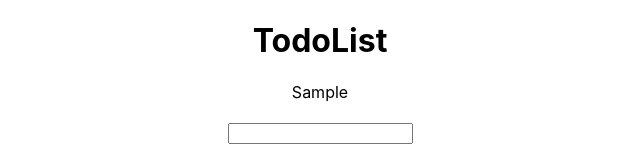
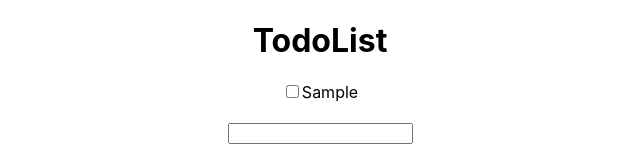
Before and after one commit to Gokulcasper/react_todo, a React (Create React App) app: page / in a window 1280 px wide. Both pictures are taken after typing "Sample" into the empty fields and a click on the button "AddTodo". Shown: the top 163 px of the page, without its empty margins (320-960 px from the left). Built offline with nearby package versions, Linux system fonts and the light colour scheme.

Commit message:
Feat : Use Local storage using Hook

```diff
--- a/package.json
+++ b/package.json
@@ -9,6 +9,7 @@
     "react": "^18.2.0",
     "react-dom": "^18.2.0",
     "react-scripts": "5.0.1",
+    "uuid": "^8.3.2",
     "web-vitals": "^2.1.4"
   },
   "scripts": {
--- a/src/App.js
+++ b/src/App.js
@@ -1,6 +1,7 @@
 import { useState, useRef } from "react";
 import "./App.css";
 import TodoList from "./TodoList";
+import { v4 as uuidv4 } from "uuid";
 
 function App() {
   const [todoList, setTodoList] = useState([]);
@@ -8,15 +9,22 @@ function App() {
   const handleAdd = () => {
     const val = inputRef.current.value;
     const tmpToDo = [...todoList];
-    tmpToDo.push({ id: 1, desc: val, complete: false });
+    tmpToDo.push({ id: uuidv4(), desc: val, complete: false });
     setTodoList(tmpToDo);
     inputRef.current.value = "";
+  };
+
+  const toggleComplete = (id) => {
+    const tmpToDo = [...todoList];
+    const todoElement = tmpToDo.find((todo) => todo.id === id);
+    todoElement.complete = !todoElement.complete;
+    setTodoList(tmpToDo);
   };
 
   return (
     <div className="App">
       <h1>TodoList</h1>
-      <TodoList todoList={todoList} />
+      <TodoList todoList={todoList} toggleComplete={toggleComplete} />
       <br />
       <input ref={inputRef} />
       <br /> <br />
--- a/src/Todo.jsx
+++ b/src/Todo.jsx
@@ -1,7 +1,20 @@
 import React from "react";
 
-const Todo = ({ todo }) => {
-  return <div>{todo.desc}</div>;
+const Todo = ({ todo, toggleComplete }) => {
+  return (
+    <div>
+      <label>
+        <input
+          type="checkbox"
+          checked={todo.complete}
+          onChange={() => {
+            toggleComplete(todo.id);
+          }}
+        />
+        {todo.desc}
+      </label>
+    </div>
+  );
 };
 
 export default Todo;
--- a/src/TodoList.jsx
+++ b/src/TodoList.jsx
@@ -1,11 +1,11 @@
 import React from "react";
 import Todo from "./Todo";
 
-export default function TodoList({ todoList, toogleComplete }) {
+export default function TodoList({ todoList, toggleComplete }) {
   return (
     <div>
       {todoList.map((todo) => (
-        <Todo key={todo} todo={todo} toogleComplete={toogleComplete} />
+        <Todo key={todo} todo={todo} toggleComplete={toggleComplete} />
       ))}
     </div>
   );
```
Also changed, not shown: 1 other file (tests, documents, lock files or other folders).
